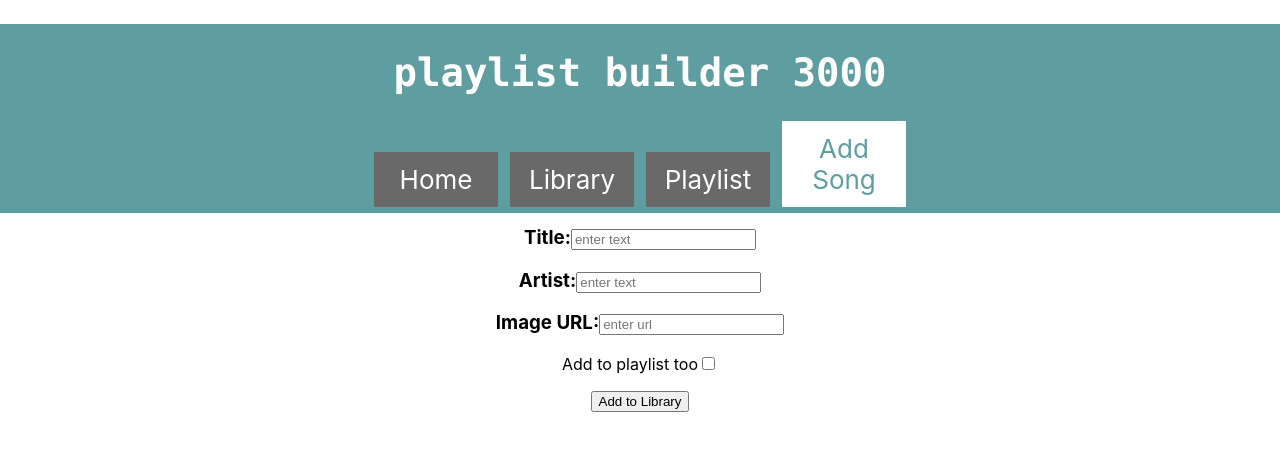
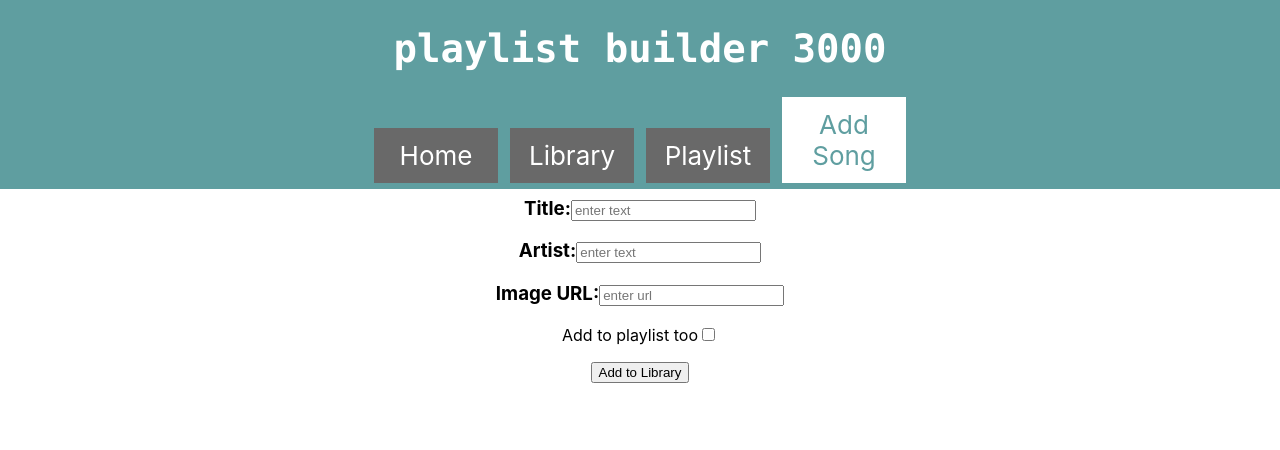
Before and after one commit to 9ucc1/playlist-app, a React (Create React App) app: page /songs/new in a window 1280 px wide. Shown: the top 450 px of the page. Built offline with nearby package versions, Linux system fonts and the light colour scheme; data requests are answered from the project's data file.

Commit message:
fixed css in form, added readme gif

```diff
--- a/db.json
+++ b/db.json
@@ -108,7 +108,7 @@
       "title": "Dreams",
       "artist": "Fleetwood Mac",
       "image": "https://tse3.mm.bing.net/th?id=OIP.oex6uvCFoNY1OEww2SM-uAHaHa&pid=Api",
-      "playlistStatus": false,
+      "playlistStatus": true,
       "id": 20
     }
   ]
--- a/src/components/SongForm.js
+++ b/src/components/SongForm.js
@@ -13,7 +13,7 @@ function SongForm({ onAddSong }){
     padding: 1em;
     background: white;
     `;
-    const FormHeader = styled.h3`
+    const FormHeader = styled.div`
     font-size: 1.5em;
     text-align: center;
     color: black;
```
Also changed, not shown: 2 other files (tests, documents, lock files or other folders).
